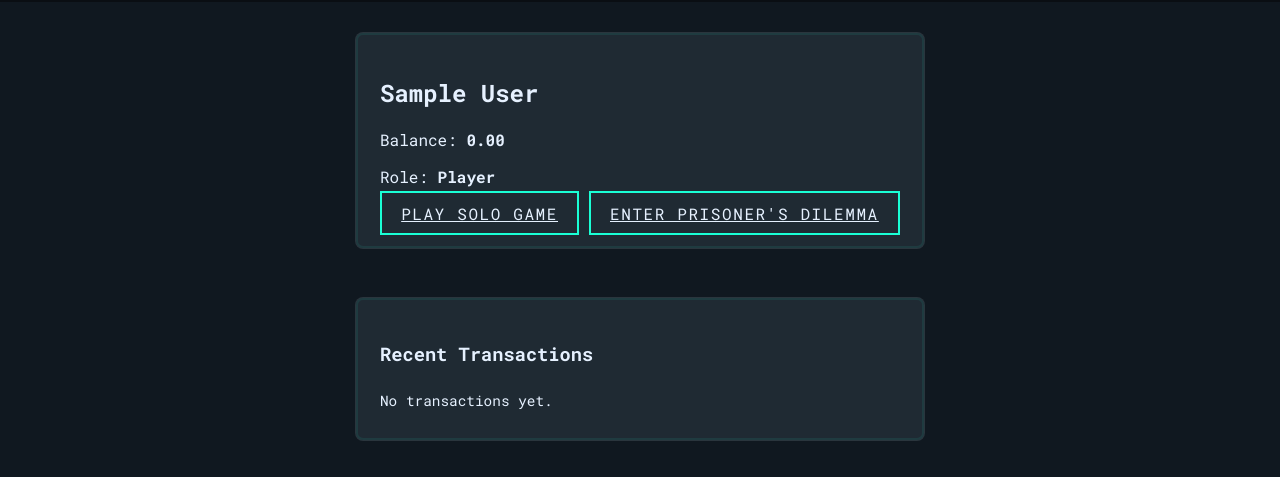
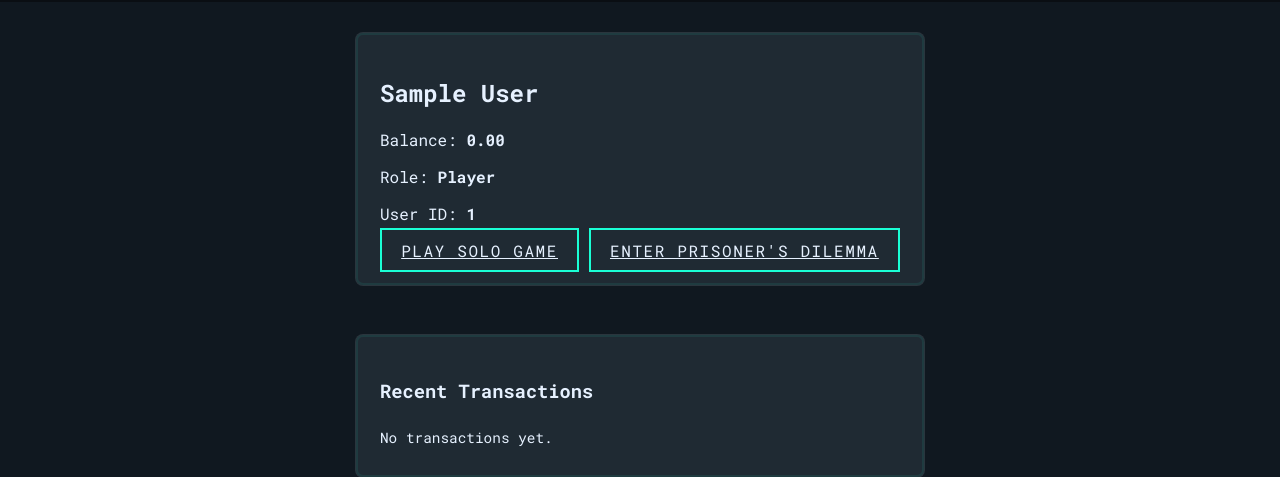
Before and after one commit to landrumb/invisible-hand, a Flask app: page /dashboard in a window 1280 px wide. Shown: the part 64-541 px from the top of the page. Run offline with Flask 3, Linux system fonts and the light colour scheme; the visitor is signed in with stand-in values (Sample User, id 1); data that the repository does not hold is empty.

Commit message:
show user id on dashboard

```diff
--- a/app/templates/dashboard.html
+++ b/app/templates/dashboard.html
@@ -6,6 +6,7 @@
     <h2>{{ current_user.name }}</h2>
     <p class="stat">Balance: <strong>{{ '%.2f'|format(balance) }}</strong></p>
     <p class="stat">Role: <strong>{{ current_user.role.value|capitalize }}</strong></p>
+    <p class="stat">User ID: <strong>{{ current_user.id }}</strong></p>
     <div class="actions">
       <a class="button" href="{{ url_for('main.single_player') }}">Play solo game</a>
       <a class="button" href="{{ url_for('main.prisoners_dilemma') }}">Enter Prisoner's Dilemma</a>
```
